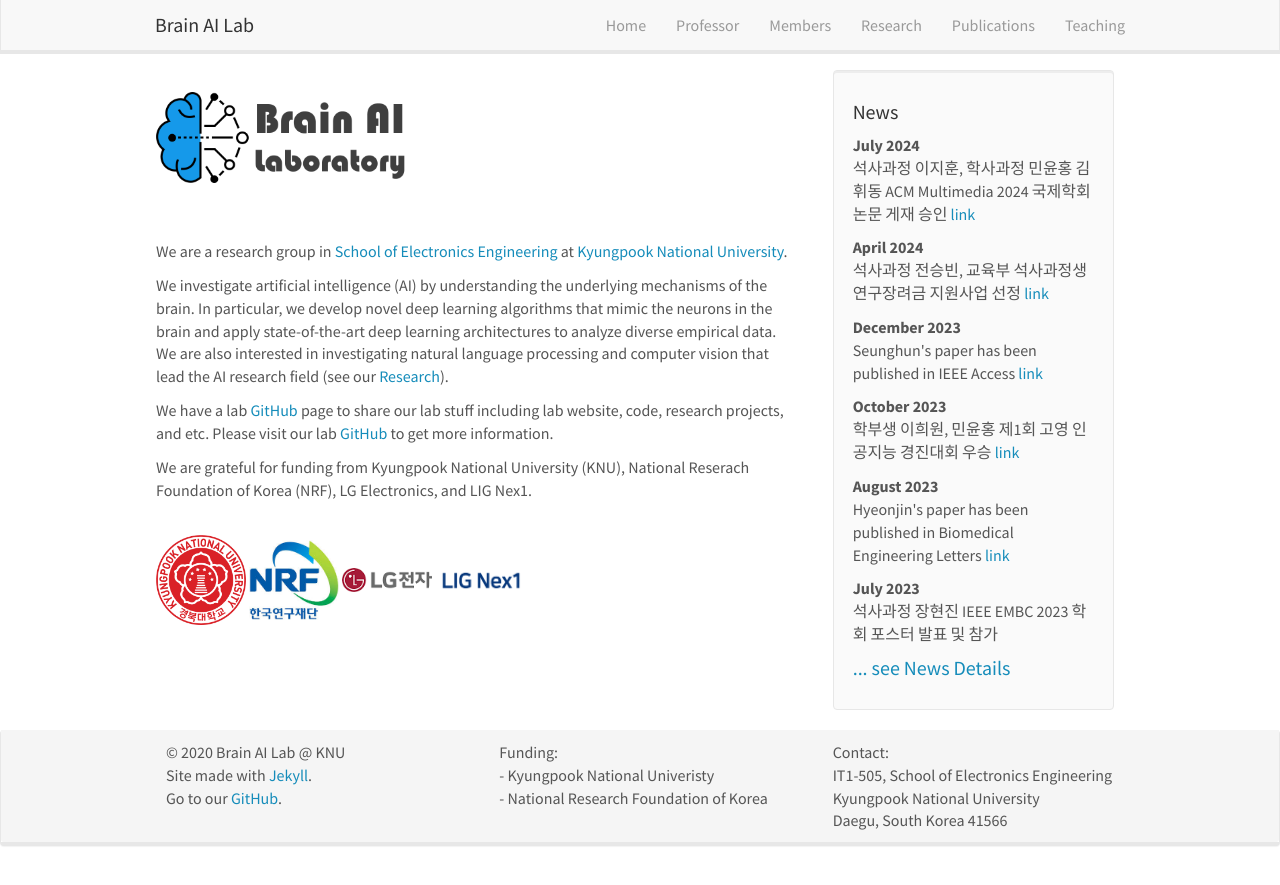
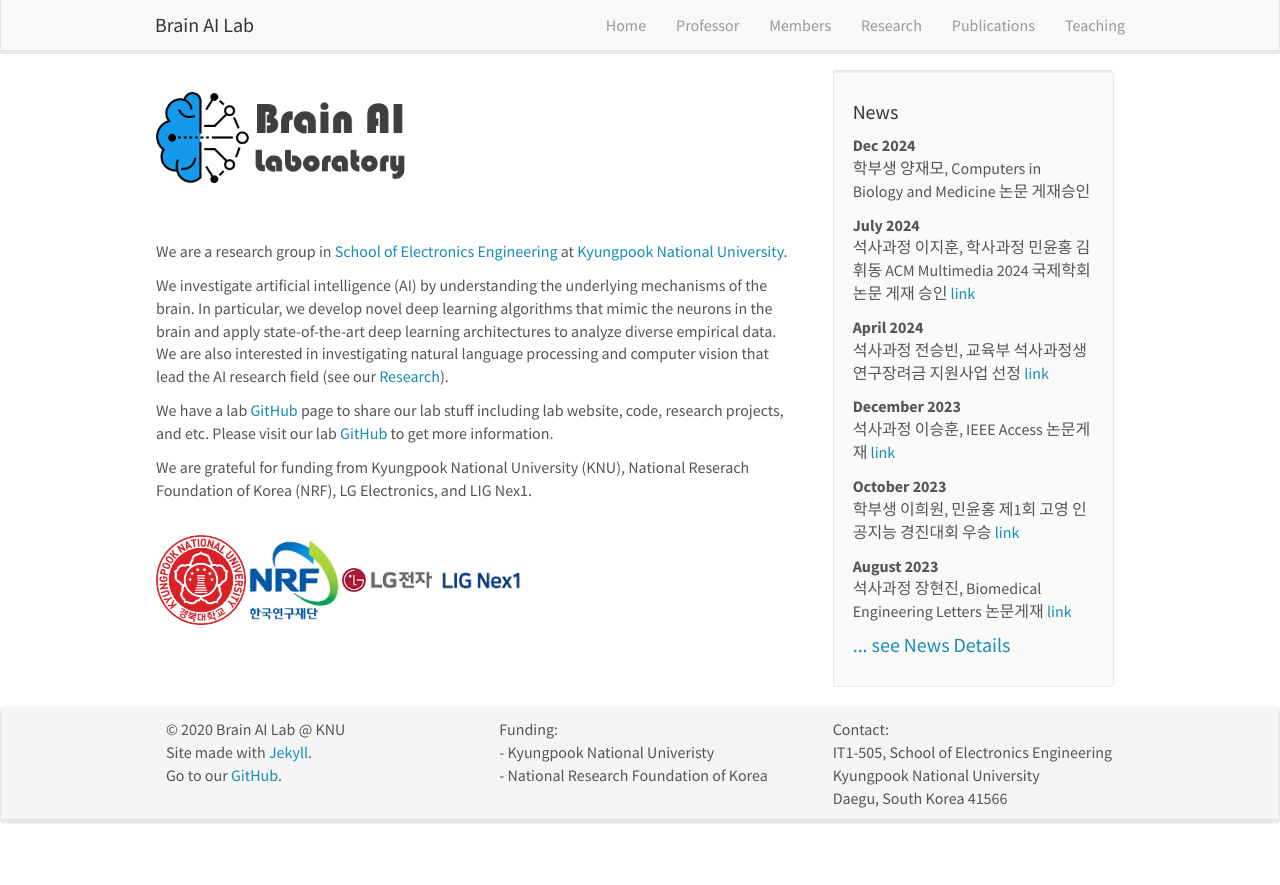
Before and after one commit to KNU-BrainAI/knu-brainai.github.io, a Jekyll site: the page built from _pages/home.md, in a window 1280 px wide. Shown: the top 885 px of the page. Built offline with Jekyll 4.4.1, drawn with Linux system fonts in a browser that asks for light colours; nearby versions of some CDN libraries.

Commit message:
Update news.yml

```diff
--- a/_data/news.yml
+++ b/_data/news.yml
@@ -1,3 +1,7 @@
+- date: Dec 2024
+  headline: "학부생 양재모, Computers in Biology and Medicine 논문 게재승인"
+  details: "Title: STCNet: Spatio-Temporal Cross Network with Subject-Aware Contrastive Learning for Hand Gesture Recognition in Surface EMG"
+
 - date: July 2024
   headline: "석사과정 이지훈, 학사과정 민윤홍 김휘동 ACM Multimedia 2024 국제학회 논문 게재 승인 <a href='https://dl.acm.org/doi/10.1145/3664647.3681662'>link</a>"
   details: "Title: DAFT-GAN: Dual Affine Transformation Generative Adversarial Network for Text-Guided Image Inpainting"
@@ -6,14 +10,14 @@
   headline: "석사과정 전승빈, 교육부 석사과정생 연구장려금 지원사업 선정 <a href='https://see.knu.ac.kr/content/board/news.html?pg=vv&fidx=102752'>link</a>"
 
 - date: December 2023
-  headline: "Seunghun's paper has been published in IEEE Access <a href='https://ieeexplore.ieee.org/document/10378642'>link</a>"
+  headline: "석사과정 이승훈, IEEE Access 논문게재 <a href='https://ieeexplore.ieee.org/document/10378642'>link</a>"
   details: "Title: Optimizing Prompts using In-Context Few-Shot Learning for Text-to-Image Generative Models"
 
 - date: October 2023
   headline: "학부생 이희원, 민윤홍 제1회 고영 인공지능 경진대회 우승 <a href='https://see.knu.ac.kr/content/board/news.html?pg=vv&fidx=102168'>link</a>"
 
 - date: August 2023
-  headline: "Hyeonjin's paper has been published in Biomedical Engineering Letters <a href='https://link.springer.com/article/10.1007/s13534-023-00309-4'>link</a>"
+  headline: "석사과정 장현진, Biomedical Engineering Letters 논문게재 <a href='https://link.springer.com/article/10.1007/s13534-023-00309-4'>link</a>"
   details: "Title: TSANet: multibranch attention deep neural network for classifying tactile selective attention in brain-computer interfaces"
 
 - date: July 2023
```
